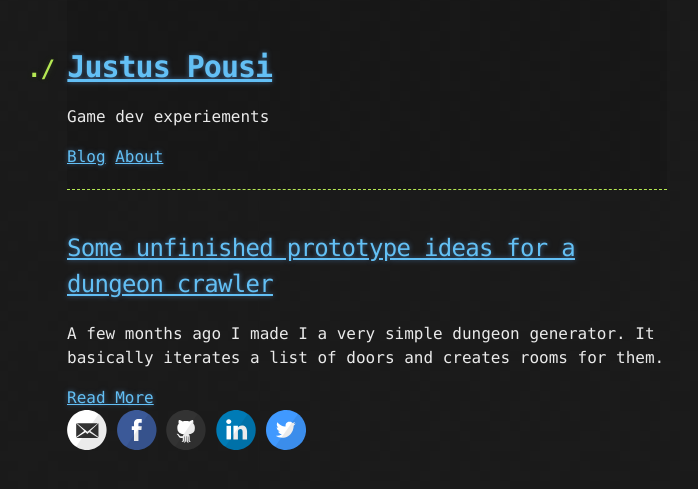
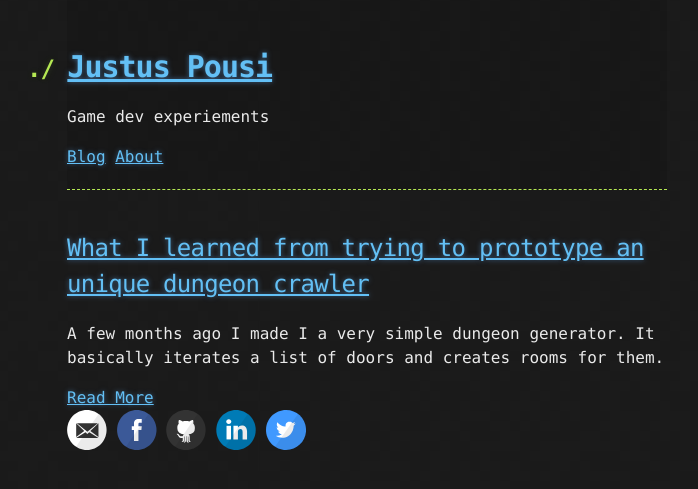
Before and after one commit to barocon/barocon.github.io, a Jekyll site: the page built from index.html, in a window 1280 px wide. Shown: the top 489 px of the page, without its empty margins (273-971 px from the left). Built offline with Jekyll 4.4.1, drawn with Linux system fonts in a browser that asks for light colours.

Commit message:
more blog writing

```diff
--- a/_posts/2017-2-11-First_post.md
+++ b/_posts/2017-2-11-First_post.md
@@ -1,6 +1,6 @@
 ---
 layout: post
-title: Some unfinished prototype ideas for a dungeon crawler
+title: What I learned from trying to prototype an unique dungeon crawler
 ---
 
 A few months ago I made I a very simple dungeon generator. It basically iterates a list of doors and creates rooms for them.
@@ -41,7 +41,7 @@
 I quickly ran into design issues again. The gameplay is pretty boring and lacks variation. I doubt adding more units would help. RTS needs somekind of interesting resource gathering mechanics and I have yet to figure how that would work in the dungeon.
 
 ## Conclusions
-#Game design is fucking hard
+# Game design is fucking hard
 And by that I mean making unique strategic games is hard. Cloning existing games is much easier because you already know that the core gameplay will work.
-#Branching tree dungeons suck
+# Branching tree dungeons suck
 It's hard to make branching tree dungeons fun to explore because of the many deadends.
```
